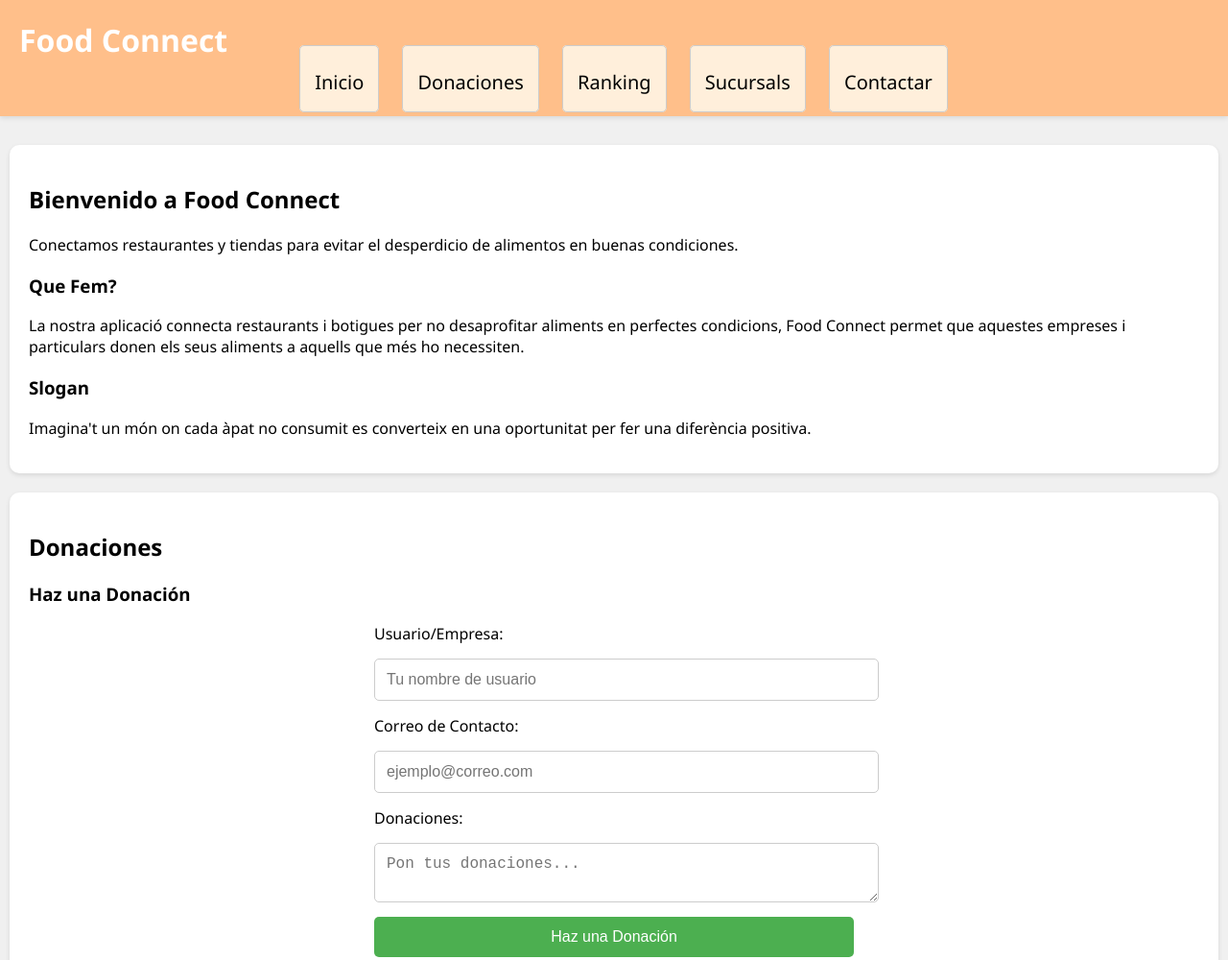
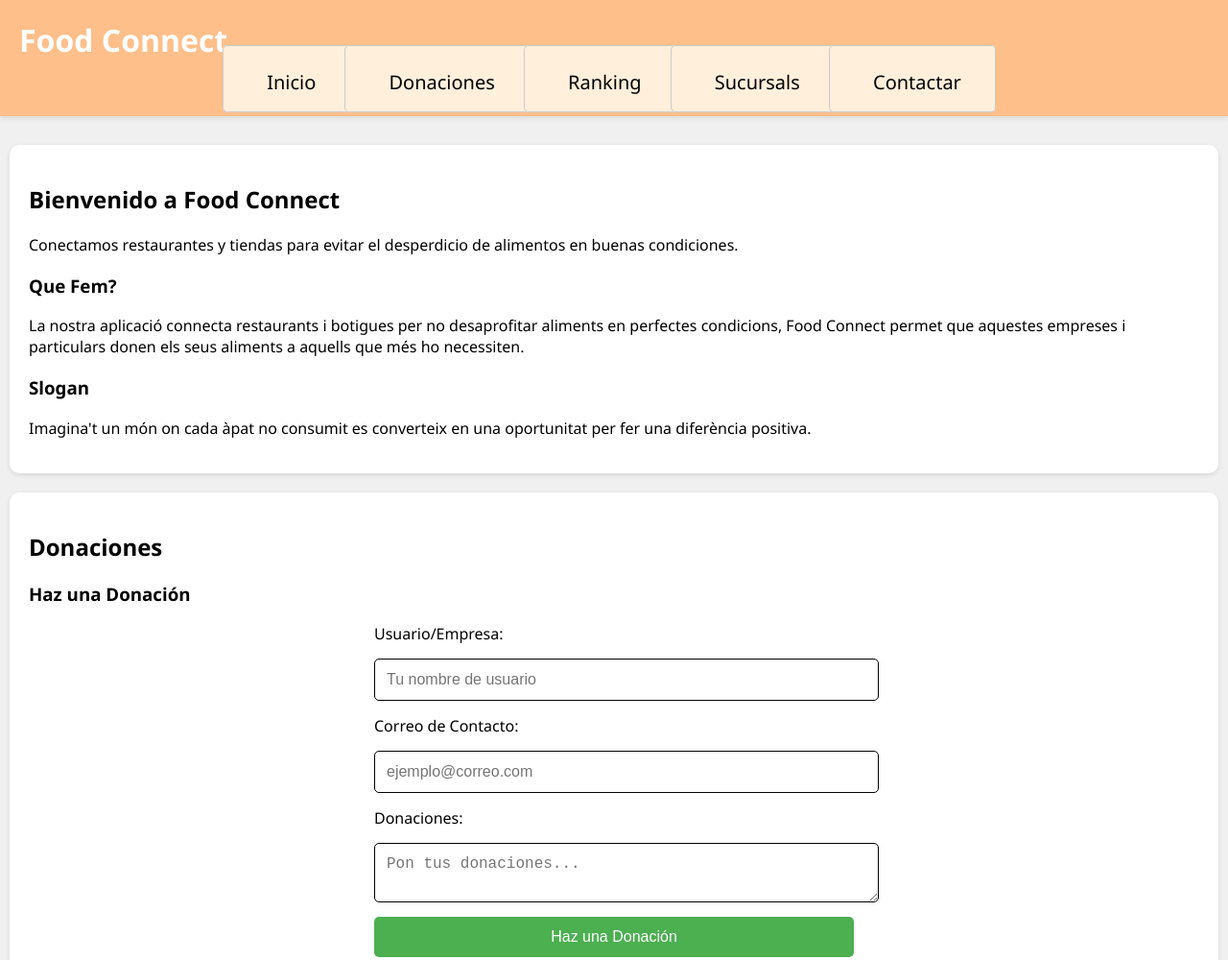
Before and after one commit to adacho12/FoodConnect, a plain HTML site: page webapp/index.html in a window 1280 px wide. Shown: the top 1000 px of the page at 96% size. Drawn offline with Linux system fonts and the light colour scheme.

Commit message:
Update style.css

```diff
--- a/webapp/style.css
+++ b/webapp/style.css
@@ -22,22 +22,26 @@ h1 {
     align-self: flex-start;
 }
 
-nav ul {
-    margin: 0;
-    padding: 0;
-}
-
 nav ul li {
     display: inline;
-    margin-left: 20px;
+    margin-left: -10px;
     text-align: center;
 }
 
 nav ul li a {
-    color: #000000;
+    color: rgb(0, 0, 0);
     font-size: 20px;
-    text-decoration: none;
+    text-decoration:solid;
+    padding: 10px 20px;
+    margin-left: 10px;
+    border-radius: 5px;
+    transition: 0.3s ease;
 }
+
+nav ul li a:hover {
+    background-color:#ffbf8a;
+}
+
 
 main {
     padding: 10px;
@@ -66,7 +70,7 @@ input[type="text"],
 input[type="email"],
 textarea {
     padding: 12px;
-    border: 1px solid #ccc;
+    border: 1px solid #000000;
     border-radius: 5px;
     font-size: 16px;
 }
@@ -79,7 +83,7 @@ button {
     border-radius: 5px;
     cursor: pointer;
     font-size: 16px;
-    transition: background-color 0.3s ease;
+    transition: 0.3s ease;
 }
 
 button:hover {
@@ -132,7 +136,7 @@ li {
 }
 
 footer {
-    background-color: #333;
+    background-color: #ffbf8a;
     color: white;
     text-align: center;
     padding: 20px 0;
```
